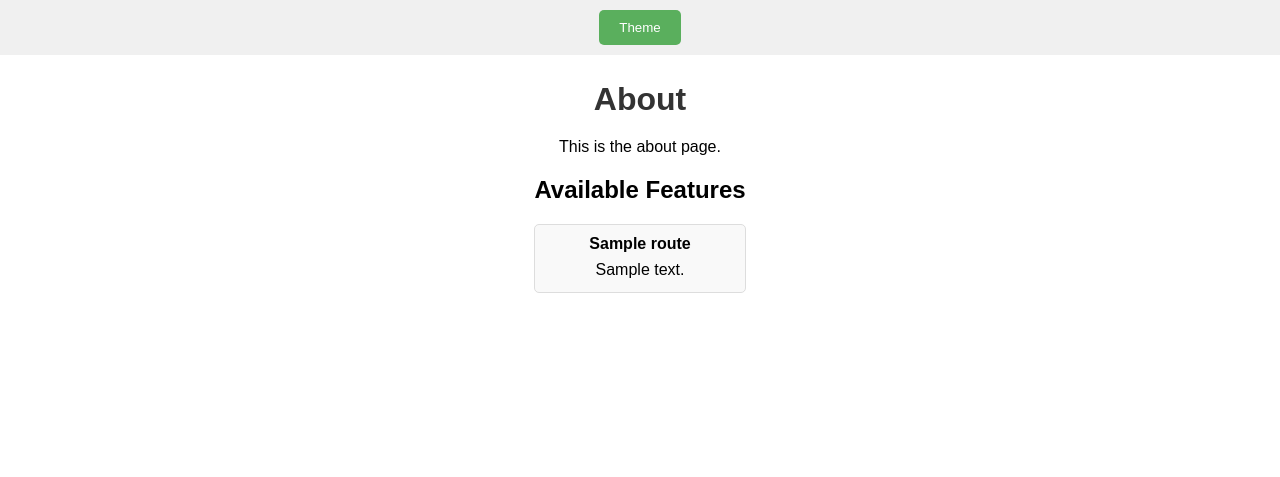
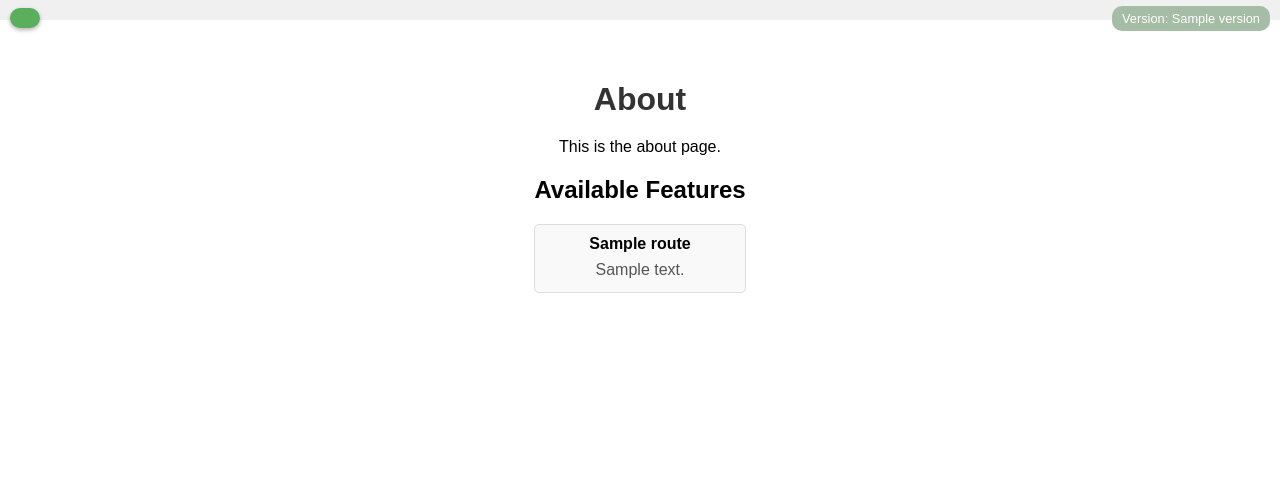
Before and after one commit to mr9733n/rna2, a Python web app: template flask/templates/about.html in a window 1280 px wide. Shown: the top 477 px of the page. Run offline with Jinja, Linux system fonts and the light colour scheme; the template is opened without the code that fills it: most values are stand-ins (such as "Sample title", 1, 10 or a date in 2020).

Commit message:
More pretty

```diff
--- a/flask/static/style.css
+++ b/flask/static/style.css
@@ -84,8 +84,13 @@ pre {
     text-align: center;
     position: fixed;
     top: 0;
-    width: 100%;
+    left: 0; /* Растягиваем на всю ширину слева */
+    right: 0; /* Растягиваем на всю ширину справа */
     z-index: 1000;
+    display: flex; /* Используйте flexbox для выравнивания элементов */
+    flex-wrap: wrap; /* Позволяет элементам переноситься на новую строку */
+    justify-content: center; /* Центрирование элементов */
+    align-items: center;
 }
 
 .menu a {
@@ -93,11 +98,21 @@ pre {
     margin: 0 10px;
     text-decoration: none;
     font-size: 16px;
+    margin: 5px; /* Добавление небольшого отступа между ссылками */
+    white-space: nowrap; /* Предотвращает перенос текста ссылок на новую строку */
+    padding: 5px 10px; /* Добавлен отступ внутри ссылок */
+}
+
+.menu-inner {
+    margin-top: 10px;
+    margin: 0 50px; /* Отступ слева и справа внутри меню */
+    max-width: calc(100% - 150px); /* Максимальная ширина с учетом отступов */
 }
 
 .menu a:hover {
     color: #555;
 }
+
 .description {
     white-space: pre-wrap;
 }
@@ -107,15 +122,18 @@ pre {
     border: 1px solid #ddd;
     border-radius: 5px;
     background-color: #f9f9f9;
+    color: #555;
 }
 
 .description-title {
     font-weight: bold;
+    color: #000;
 }
 
 .description-text {
     margin-top: 5px;
     line-height: 1.5;
+    color: #555;
 }
 
 label {
@@ -155,6 +173,7 @@ select {
     border: 1px solid #ccc;
     background-color: white;
     cursor: pointer;
+    border-radius: 0px;
 }
 
 select::-ms-expand {
@@ -225,3 +244,66 @@ select:focus {
     background-color: #444;
     border-color: #666;
 }
+
+.dark-mode .menu {
+    background-color: #bdcfbe;
+    padding: 10px 0;
+    text-align: center;
+    position: fixed;
+    top: 0;
+    left: 0; /* Растягиваем на всю ширину слева */
+    right: 0; /* Растягиваем на всю ширину справа */
+    z-index: 1000;
+    display: flex; /* Используйте flexbox для выравнивания элементов */
+    flex-wrap: wrap; /* Позволяет элементам переноситься на новую строку */
+    justify-content: center; /* Центрирование элементов */
+    align-items: center;
+}
+
+.dark-mode .menu a {
+    color: #0e5f26;
+    margin: 0 10px;
+    text-decoration: none;
+    font-size: 16px;
+    margin: 5px; /* Добавление небольшого отступа между ссылками */
+    white-space: nowrap; /* Предотвращает перенос текста ссылок на новую строку */
+    padding: 5px 10px; /* Добавлен отступ внутри ссылок */
+}
+
+.dark-mode .menu a:hover {
+    color: #555;
+}
+
+#theme-toggle {
+    position: fixed;
+    top: 8px;
+    left: 10px;
+    padding: 10px 15px;
+    background-color: #5aaf5d;
+    color: #fff;
+    border: none;
+    border-radius: 20px; /* Измененный радиус скругления */
+    cursor: pointer;
+    font-size: 0.9em;
+    box-shadow: 0 2px 4px rgba(0, 0, 0, 0.3); /* Добавленная тень */
+}
+
+/* Стиль для текста внутри переключателя */
+#theme-toggle span {
+    margin-left: 5px;
+    vertical-align: middle;
+}
+
+#version {
+    position: fixed;
+    top: 6px;
+    right: 10px;
+    padding: 5px 10px;
+    background-color: #a5bda4;
+    color: #fff;
+    border: none;
+    border-radius: 10px; /* Скругленные углы */
+    text-align: center;
+    font-size: 0.8em;
+    z-index: 1000; /* Поверх всех элементов */
+}
--- a/flask/templates/about.html
+++ b/flask/templates/about.html
@@ -8,14 +8,17 @@
 </head>
 <body>
     <div class="menu">
+        <div class="menu-inner">
                 {% for route in routes %}
                 {% if route['show_in_menu'] %}
                     <a href="{{ url_for(route['endpoint']) }}">{{ route['title'] }}</a>&nbsp;|&nbsp;
                 {% endif %}
             {% endfor %}
-        <span id="theme-toggle" class="dark-mode"><input type="submit" class="dark-mode" value="Theme">
+            <span id="theme-toggle" class="dark-mode">
                 <script src="{{ url_for('static', filename='dark_mode.js') }}"></script>
             </span>
+            <span id="version">Version: {{ version }}</span>
+        </div>
     </div>
     <div class="container">
         <h1>About</h1>
--- a/flask/templates/index.html
+++ b/flask/templates/index.html
@@ -8,14 +8,17 @@
 </head>
 <body>
     <div class="menu">
+        <div class="menu-inner">
                 {% for route in routes %}
                 {% if route['show_in_menu'] %}
                     <a href="{{ url_for(route['endpoint']) }}">{{ route['title'] }}</a>&nbsp;|&nbsp;
                 {% endif %}
             {% endfor %}
-        <span id="theme-toggle" class="dark-mode"><input type="submit" class="dark-mode" value="Theme">
+            <span id="theme-toggle" class="dark-mode">
                 <script src="{{ url_for('static', filename='dark_mode.js') }}"></script>
             </span>
+            <span id="version">Version: {{ version }}</span>
+        </div>
     </div>
     <div class="container">
         <h1>Randomazers!</h1>
--- a/flask/templates/random_heads_tails.html
+++ b/flask/templates/random_heads_tails.html
@@ -8,14 +8,17 @@
 </head>
 <body>
     <div class="menu">
+        <div class="menu-inner">
                 {% for route in routes %}
                 {% if route['show_in_menu'] %}
                     <a href="{{ url_for(route['endpoint']) }}">{{ route['title'] }}</a>&nbsp;|&nbsp;
                 {% endif %}
             {% endfor %}
-        <span id="theme-toggle" class="dark-mode"><input type="submit" class="dark-mode" value="Theme">
+            <span id="theme-toggle" class="dark-mode">
                 <script src="{{ url_for('static', filename='dark_mode.js') }}"></script>
             </span>
+            <span id="version">Version: {{ version }}</span>
+        </div>
     </div>
     <div class="container">
         <h1>Coin Flip</h1>
--- a/flask/templates/random_japanese_names.html
+++ b/flask/templates/random_japanese_names.html
@@ -7,14 +7,17 @@
 </head>
 <body>
     <div class="menu">
+        <div class="menu-inner">
                 {% for route in routes %}
                 {% if route['show_in_menu'] %}
                     <a href="{{ url_for(route['endpoint']) }}">{{ route['title'] }}</a>&nbsp;|&nbsp;
                 {% endif %}
             {% endfor %}
-        <span id="theme-toggle" class="dark-mode"><input type="submit" class="dark-mode" value="Theme">
+            <span id="theme-toggle" class="dark-mode">
                 <script src="{{ url_for('static', filename='dark_mode.js') }}"></script>
             </span>
+            <span id="version">Version: {{ version }}</span>
+        </div>
     </div>
     <div class="container">
             <h1>Japanese Name Generator</h1>
--- a/flask/templates/random_top_analyze.html
+++ b/flask/templates/random_top_analyze.html
@@ -9,14 +9,17 @@
 </head>
 <body>
     <div class="menu">
+        <div class="menu-inner">
                 {% for route in routes %}
                 {% if route['show_in_menu'] %}
                     <a href="{{ url_for(route['endpoint']) }}">{{ route['title'] }}</a>&nbsp;|&nbsp;
                 {% endif %}
             {% endfor %}
-        <span id="theme-toggle" class="dark-mode"><input type="submit" class="dark-mode" value="Theme">
+            <span id="theme-toggle" class="dark-mode">
                 <script src="{{ url_for('static', filename='dark_mode.js') }}"></script>
             </span>
+            <span id="version">Version: {{ version }}</span>
+        </div>
     </div>
     <div class="container">
         <h1>Random Number Analysis</h1>
```
Also changed, not shown: flask/app.py (+10 -8 lines). Lines whose indentation alone changed are shown as unchanged.
